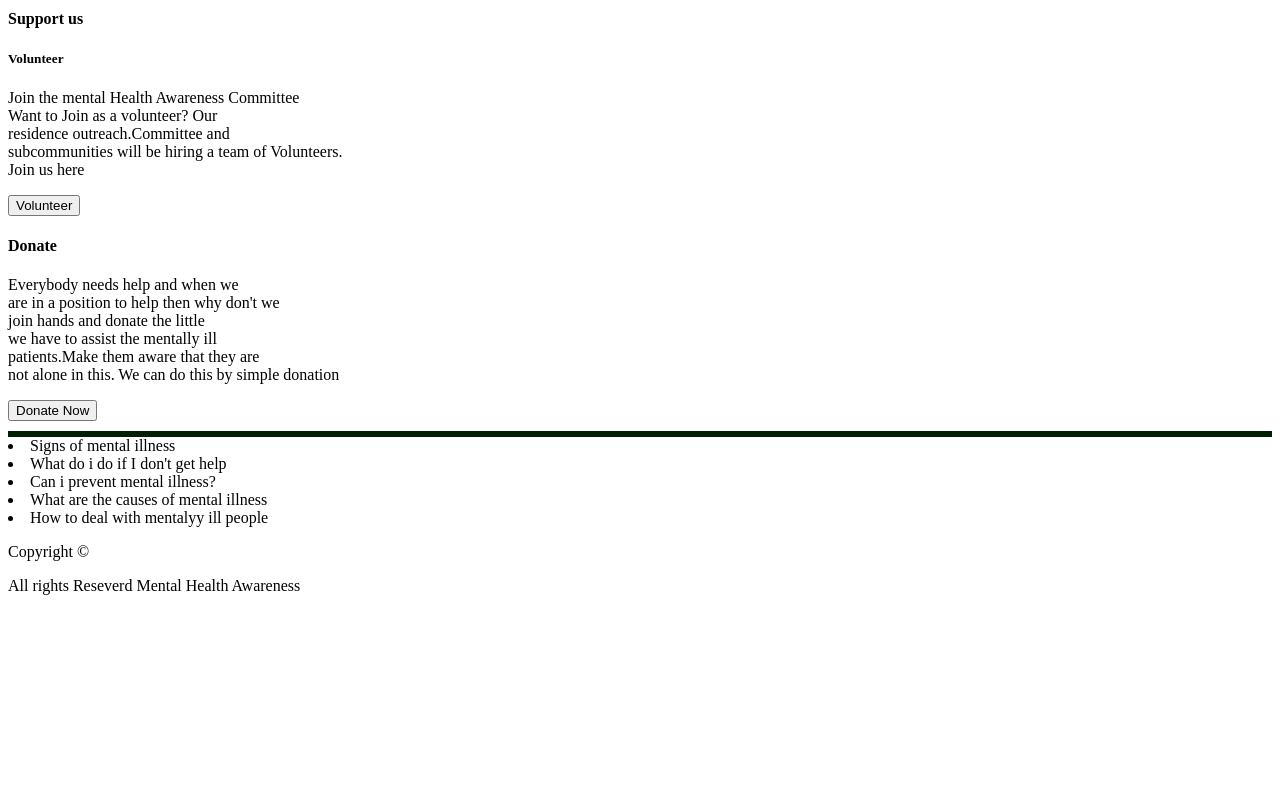
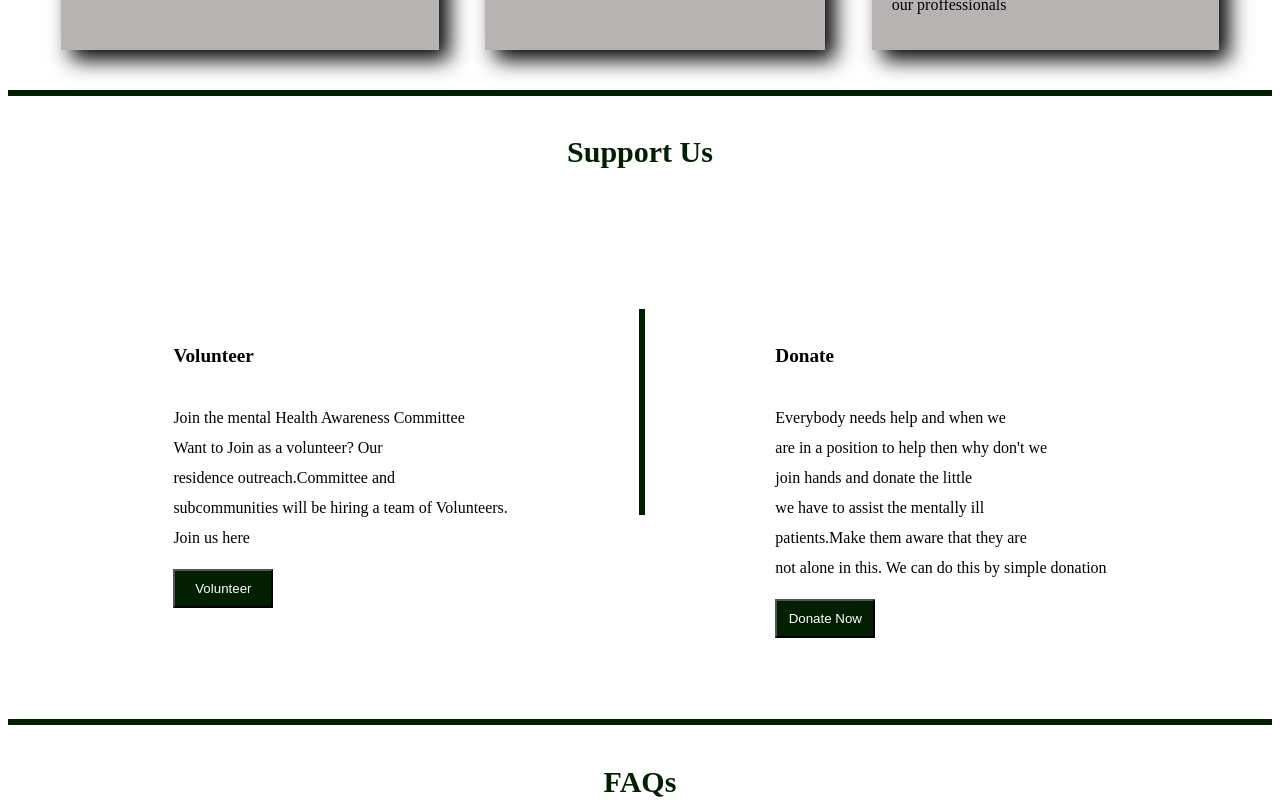
Before and after one commit to Otybrian/MENTAL-HEALTH-AWARENESS, a plain HTML site: page index.html in a window 1280 px wide. Shown: the part 800-1603 px from the top of the page. Before the commit the page ends 1411 px from the top, so only its background shows below. Drawn offline with Linux system fonts and the light colour scheme; a web font is replaced by a local one.

Commit message:
styling buttons

```diff
--- a/index.css
+++ b/index.css
@@ -46,3 +46,28 @@ html{
     border: 3px solid rgb(2, 31, 2);
     margin-top: 10px;
 }
+h4{
+    text-align: center;
+    color: rgb(2, 31, 2);
+    font-size: 30px;
+}
+.Support-Us{
+    display: flex;
+    padding: 100px;
+    justify-content: space-around;
+    line-height: 30px;
+    height: 300px;
+}
+.Support-Us h5{
+    font-size: larger;
+}
+.vert{
+    border: 3px solid rgb(2, 31, 2);
+    height: 200px;
+}
+ button{
+padding: 10px;
+width: 100px;
+background-color: rgb(2, 31, 2);
+color: white;
+}
--- a/index.html
+++ b/index.html
@@ -43,16 +43,17 @@
         </div>
         </div>
         <div class="divide"></div>
-        <div class="Support Us">
-            <h4>Support us</h4>
+        <div  id ="Head-Supp"> <h4> Support Us</h4></div>
+        <div class="Support-Us">
             <div id="Volunteer">
                 <h5>Volunteer</h5>
                 <p>Join the mental Health Awareness Committee<br>Want to Join as a volunteer? Our<br> residence outreach.Committee and<br>subcommunities will be hiring a team of Volunteers.<br>
                 Join us here</p>
                 <button type="button">Volunteer</button>
             </div>
+            <div class="vert"></div>
              <div id="donate">
-                 <h4>Donate</h4>
+                 <h5>Donate</h5>
                  <p>Everybody needs help and when we<br> are in a position to help then why don't we<br>
                 join hands and donate the little <br> we have to assist the mentally ill <br> patients.Make them aware that they are <br>not alone in this. We can do this by simple donation</p>
                 <button type="button">Donate Now</button>
@@ -60,6 +61,7 @@
         </div>
         <div class="divide"></div>
         <div class="faqs">
+            <h4>FAQs</h4>
             <li>Signs of mental illness</li>
             <li>What do i do if I don't get help</li>
             <li>Can i prevent mental illness?</li>
```
